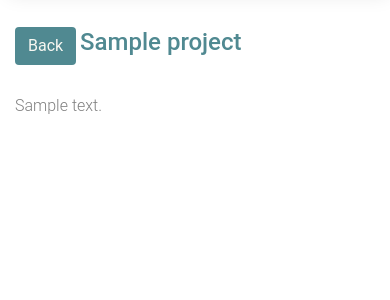
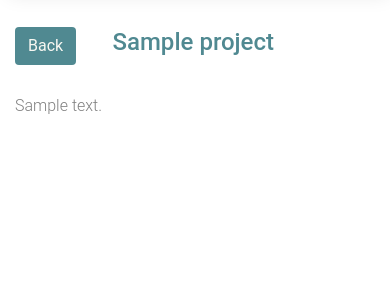
Before and after one commit to Alexandre1999/portfolio, a Django app: a page that uses base/templates/detail_project.html in a window 390 px wide. Shown: the part 60-360 px from the top of the page. Run offline with Django 3.2, Linux system fonts and the light colour scheme; tables that the repository leaves empty hold one stand-in row (values such as "Sample post"); some libraries are stand-ins or nearby versions.

Commit message:
Added offset to prevent button and title from touching on small screens

```diff
--- a/base/templates/detail_project.html
+++ b/base/templates/detail_project.html
@@ -10,7 +10,7 @@
             <span class="col-2">
                 <a href="{% url 'base:projects' %}"><button class="btn text btn-teal" >Back</button></a>
             </span>
-            <span class="col">
+            <span class="col offset-1">
                 <h4 class="title text-primary">{{ project.title }}</h4>
             </span>
         </div>
```
